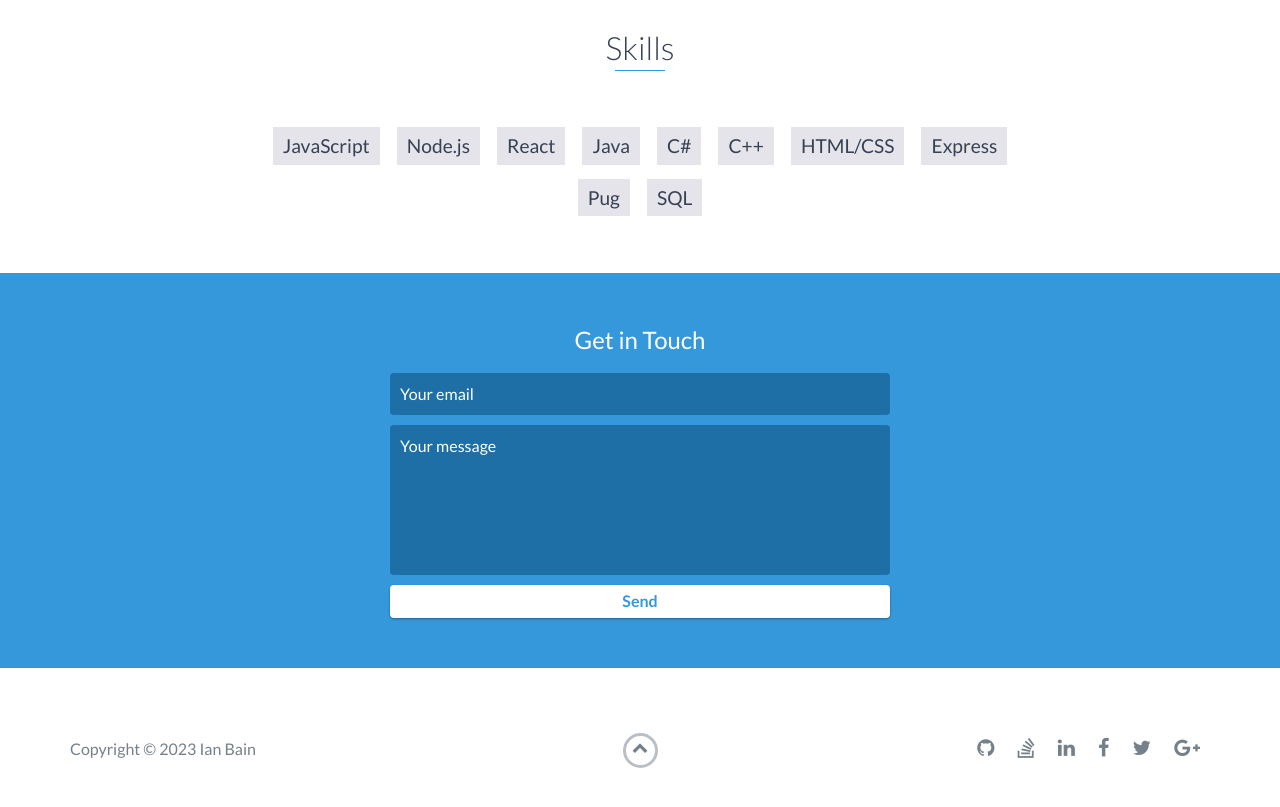
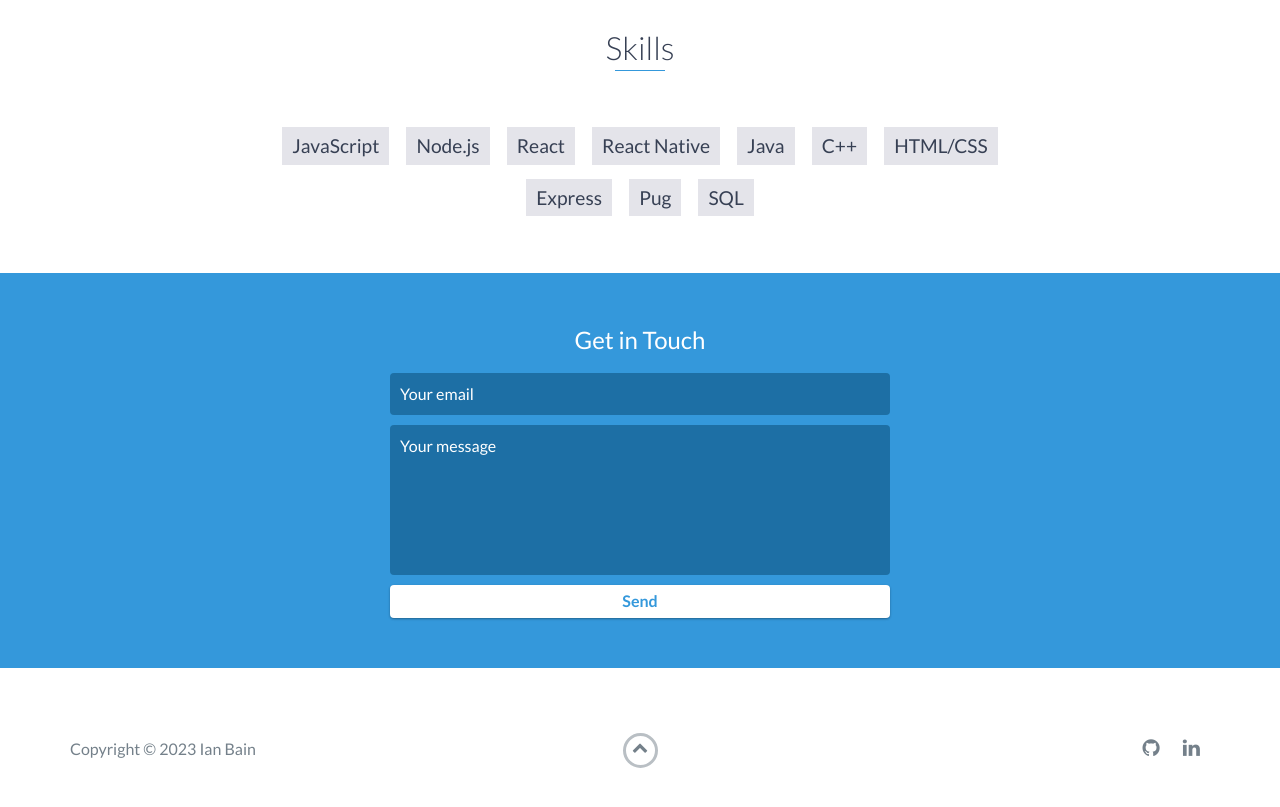
Before and after one commit to jibain/jibain.github.io, a website: page index.html in a window 1280 px wide. Shown: the part 3080-3887 px from the top of the page. Drawn offline with nearby package versions, Linux system fonts and the light colour scheme.

Commit message:
Resume update

```diff
--- a/index.html
+++ b/index.html
@@ -5,7 +5,7 @@
     <meta charset="utf-8">
     <meta http-equiv="X-UA-Compatible" content="IE=edge">
     <meta name="viewport" content="width=device-width, initial-scale=1">
-    <title>My Portfolio</title>
+    <title>Ian Bain</title>
 	<link rel="shortcut icon" href="favicon.ico" type="image/x-icon">
 	<link rel="icon" href="favicon.ico" type="image/x-icon">
     <link href="https://fonts.googleapis.com/css?family=Lato:300,400,700,900" rel="stylesheet">
@@ -50,7 +50,7 @@
         <div id="lead-content">
             <h1>Ian Bain</h1>
             <h2>Software Engineer</h2>
-            <a href="#" class="btn-rounded-white">Download Resume</a>
+            <a href="images/IanBainResume2024.docx" class="btn-rounded-white">Download Resume</a>
         </div>
         <!-- End #lead-content -->
 
@@ -211,8 +211,8 @@
             <li>JavaScript</li>
             <li>Node.js</li>
             <li>React</li>
+            <li>React Native</li>
             <li>Java</li>
-            <li>C#</li>
             <li>C++</li>
             <li>HTML/CSS</li>
             <li>Express</li>
@@ -254,20 +254,9 @@
                         <li>
                             <a href="https://github.com/jibain" target="_blank"><i class="fa fa-github" aria-hidden="true"></i></a>
                         </li>
+
                         <li>
-                            <a href="https://stackoverflow.com/" target="_blank"><i class="fa fa-stack-overflow" aria-hidden="true"></i></a>
-                        </li>
-                        <li>
-                            <a href="https://www.linkedin.com/in/ian-bain-b6393024a/" target="_blank"><i class="fa fa-linkedin" aria-hidden="true"></i></a>
-                        </li>
-                        <li>
-                            <a href="https://www.facebook.com/" target="_blank"><i class="fa fa-facebook" aria-hidden="true"></i></a>
-                        </li>
-                        <li>
-                            <a href="https://twitter.com/" target="_blank"><i class="fa fa-twitter" aria-hidden="true"></i></a>
-                        </li>
-                        <li>
-                            <a href="https://plus.google.com/" target="_blank"><i class="fa fa-google-plus" aria-hidden="true"></i></a>
+                            <a href="https://www.linkedin.com/in/jian-bain/" target="_blank"><i class="fa fa-linkedin" aria-hidden="true"></i></a>
                         </li>
                     </ul>
                 </div>
```
